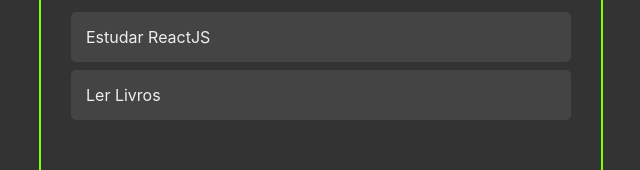
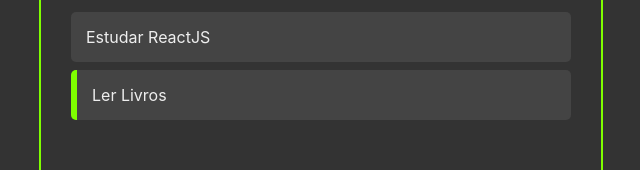
Before and after one commit to analuisadev/Task-List, a React (Create React App) app in the folder listadetarefas/: page / in a window 1280 px wide. Shown: the part 120-290 px from the top of the page, without its empty margins (319-959 px from the left). Built offline with nearby package versions, Linux system fonts and the light colour scheme.

Commit message:
Conserto de erros

```diff
--- a/listadetarefas/package.json
+++ b/listadetarefas/package.json
@@ -9,6 +9,7 @@
     "react": "^18.2.0",
     "react-dom": "^18.2.0",
     "react-scripts": "5.0.1",
+    "uuid": "^8.3.2",
     "web-vitals": "^2.1.4"
   },
   "scripts": {
--- a/listadetarefas/src/App.jsx
+++ b/listadetarefas/src/App.jsx
@@ -2,9 +2,9 @@
 import Tasks from './components/Tasks';
 import styles from './App.module.css';
 import AddTask from "./components/AddTask";
+import {v4 as uiuidv4} from 'uuid';
 
 function App() {
-
   const [tasks, setTasks] = useState([
     {
       id: '1',
@@ -19,28 +19,36 @@
     },
   ])
 
+   const handleTaskClick = (taskId => {
+      const newTasks = tasks.map((task) => {
+        if (task.id === taskId) return {...task, completed: !task.completed}
+
+        return task
+      })
+      setTasks(newTasks);
+    })
+
+
     const handleTaskAddition = (taskTitle) => {
       const newTasks = [
-      ... tasks,
+        ...tasks,
         {
           title: taskTitle,
-      id: Math.random(10),
-      completed: false
+          id: uiuidv4(),
+          completed: false,
         },
       ];
+
       setTasks(newTasks)
     }
+
     return (
       <>
         <div className={styles.container}>
           <AddTask handleTaskAddition={handleTaskAddition} />
-        <Tasks tasks={tasks}/>
+          <Tasks tasks={tasks} handleTaskClick={handleTaskClick} />
         </div>
-
       </>
-
-
-
     )
 }
 
--- a/listadetarefas/src/components/AddTask.jsx
+++ b/listadetarefas/src/components/AddTask.jsx
@@ -6,12 +6,12 @@
     const [inputData, setInputData] = useState("");
 
     const handleInputChange = (e) => {
-        console.log(e);
         setInputData(e.target.value)
     }
 
     const handleAddTaskClick = () => {
-        handleTaskAddition(inputData)
+        handleTaskAddition(inputData);
+        setInputData("");
     }
     return (
         <div className={styles.AddTask_container}>
--- a/listadetarefas/src/components/Task.jsx
+++ b/listadetarefas/src/components/Task.jsx
@@ -2,11 +2,15 @@
 import styles from './Task.module.css';
 
 
-function Task({task}) {
+function Task({task, handleTaskClick}) {
     return (
-        <div className={styles.task_container}>{task.title}</div>
-        // <h1>{Task.title}</h1>
+        <div className={styles.task_container} style={task.completed ? {borderLeft: '6px solid chartreuse'} : {}}>
+            <div className={styles.task_title} onClick={() => handleTaskClick(task.id)}>
+                {task.title}
+            </div>
+        </div>
     )
+
 };
 
 export default Task;
--- a/listadetarefas/src/components/Task.module.css
+++ b/listadetarefas/src/components/Task.module.css
@@ -8,3 +8,7 @@
     color: #eee;
     align-items: center;
 }
+
+.task_title {
+    cursor: pointer;
+}
--- a/listadetarefas/src/components/Tasks.jsx
+++ b/listadetarefas/src/components/Tasks.jsx
@@ -2,11 +2,12 @@
 import Task from "./Task";
 
 
-function Tasks({ tasks }) {
+function Tasks({ tasks, handleTaskClick}) {
     return (
         <>
-            {tasks.map(task => <Task task={task}/>)}
-
+          {tasks.map((task) => (
+            <Task task={task} handleTaskClick={handleTaskClick}/>
+          ))}
         </>
     )
 }
```
Also changed, not shown: 1 other file (tests, documents, lock files or other folders). Lines whose indentation alone changed are shown as unchanged.
